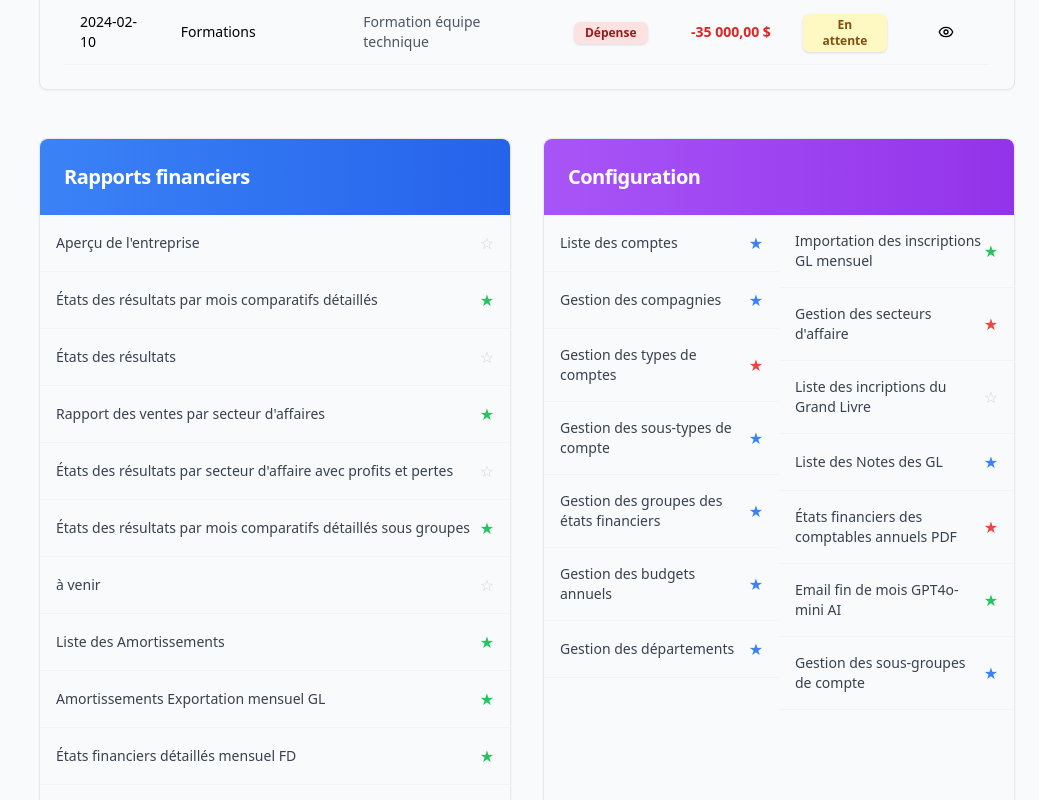
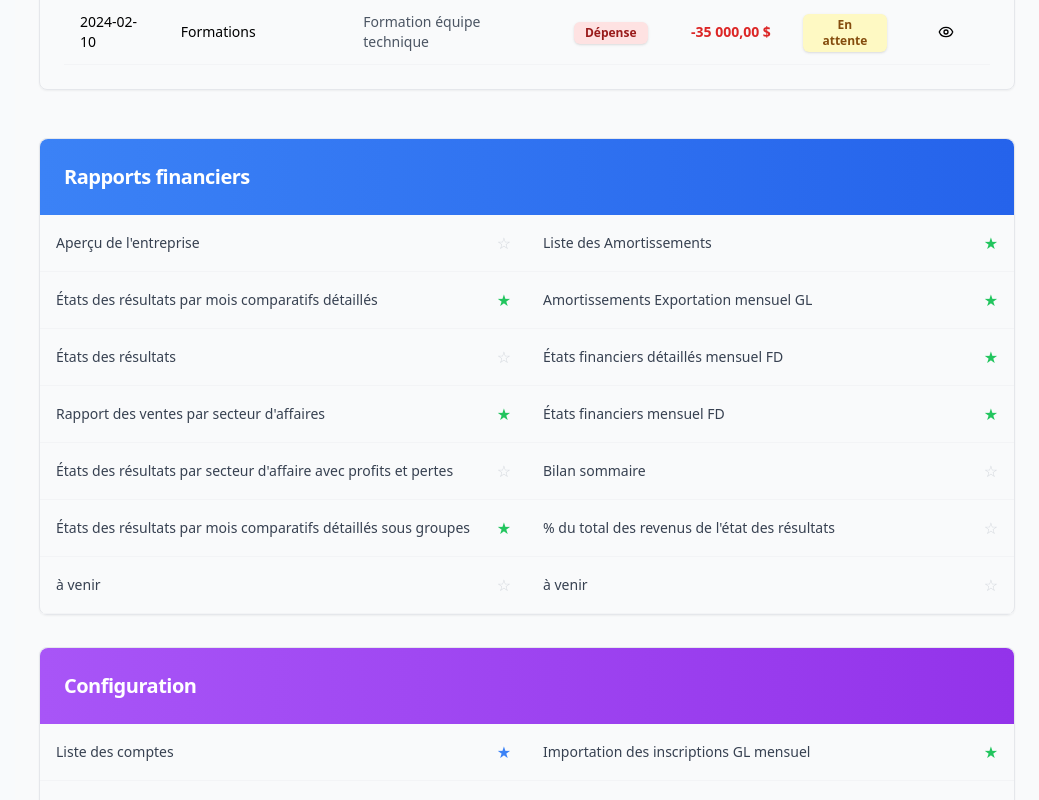
Before and after one commit to tristanbourassa2007/tactiveV2, a Next.js app: page /rapports in a window 1280 px wide. Shown: the part 1100-1900 px from the top of the page, without its empty margins (241-1280 px from the left). Built offline with nearby package versions, Linux system fonts and the light colour scheme.

Commit message:
Reorganize sections vertically with 2 columns each

```diff
--- a/src/app/rapports/page.tsx
+++ b/src/app/rapports/page.tsx
@@ -365,13 +365,15 @@ export default function RapportsFinanciersPage() {
         </Card>
 
         {/* Sections Rapports et Configuration */}
-        <div className="grid grid-cols-1 lg:grid-cols-2 gap-8 mt-12">
+        <div className="space-y-8 mt-12">
           {/* Section Rapports financiers */}
           <Card>
             <CardHeader className="bg-gradient-to-r from-blue-500 to-blue-600 text-white rounded-t-lg">
               <CardTitle className="text-xl font-bold">Rapports financiers</CardTitle>
             </CardHeader>
             <CardContent className="p-0">
+              <div className="grid grid-cols-1 md:grid-cols-2">
+                {/* Colonne de gauche */}
                 <div className="space-y-0">
                   {[
                     { name: "Aperçu de l'entreprise", favorite: false },
@@ -380,7 +382,24 @@ export default function RapportsFinanciersPage() {
                     { name: "Rapport des ventes par secteur d'affaires", favorite: true },
                     { name: "États des résultats par secteur d'affaire avec profits et pertes", favorite: false },
                     { name: "États des résultats par mois comparatifs détaillés sous groupes", favorite: true },
-                  { name: "à venir", favorite: false },
+                    { name: "à venir", favorite: false }
+                  ].map((item, index) => (
+                    <div key={index} className="flex items-center justify-between p-4 border-b border-gray-100 hover:bg-gray-50 cursor-pointer">
+                      <span className="text-sm text-gray-700">{item.name}</span>
+                      <div className="flex items-center">
+                        {item.favorite ? (
+                          <span className="text-green-500">★</span>
+                        ) : (
+                          <span className="text-gray-300">☆</span>
+                        )}
+                      </div>
+                    </div>
+                  ))}
+                </div>
+
+                {/* Colonne de droite */}
+                <div className="space-y-0">
+                  {[
                     { name: "Liste des Amortissements", favorite: true },
                     { name: "Amortissements Exportation mensuel GL", favorite: true },
                     { name: "États financiers détaillés mensuel FD", favorite: true },
@@ -400,6 +419,7 @@ export default function RapportsFinanciersPage() {
                       </div>
                     </div>
                   ))}
+                </div>
               </div>
             </CardContent>
           </Card>
```
Lines whose indentation alone changed are shown as unchanged.
